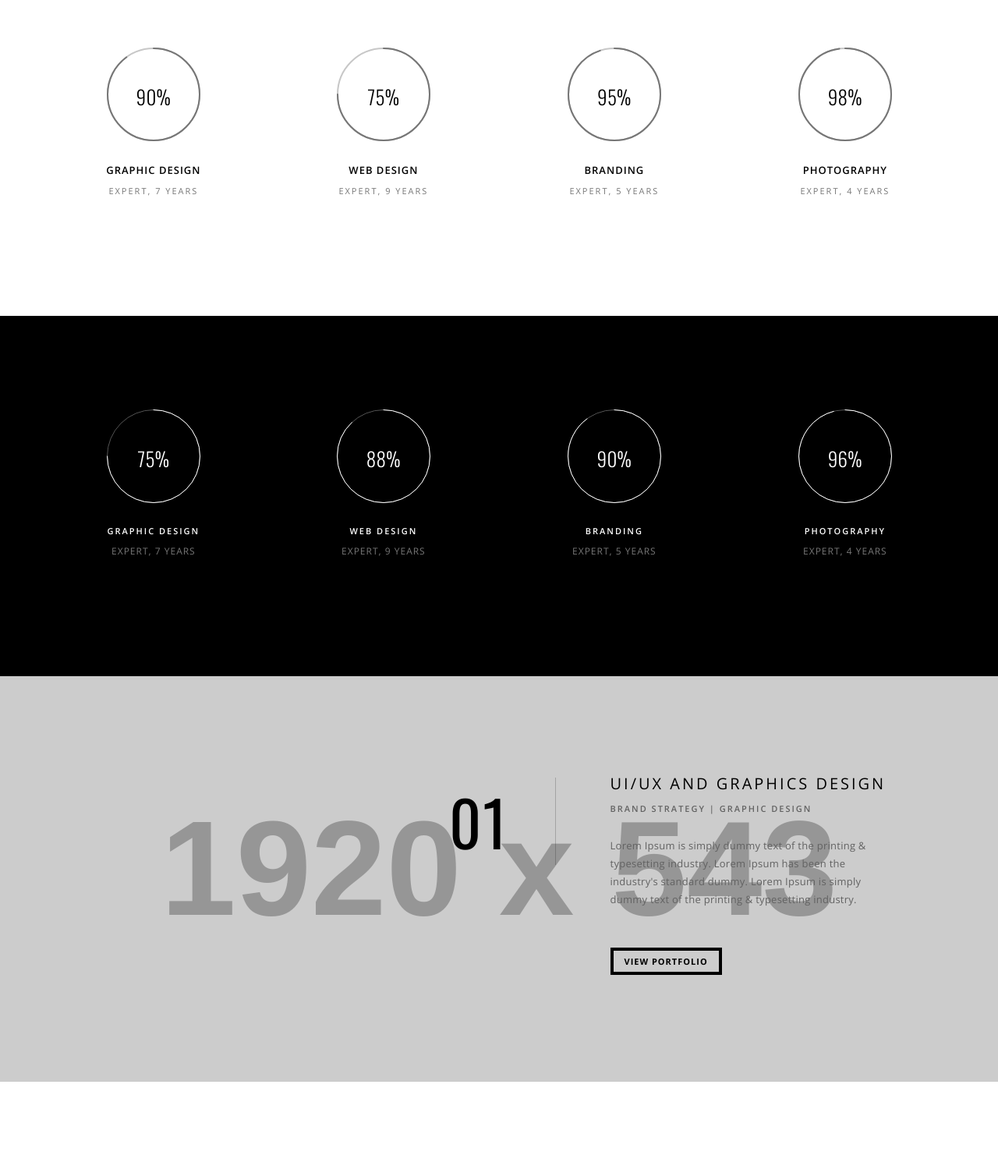
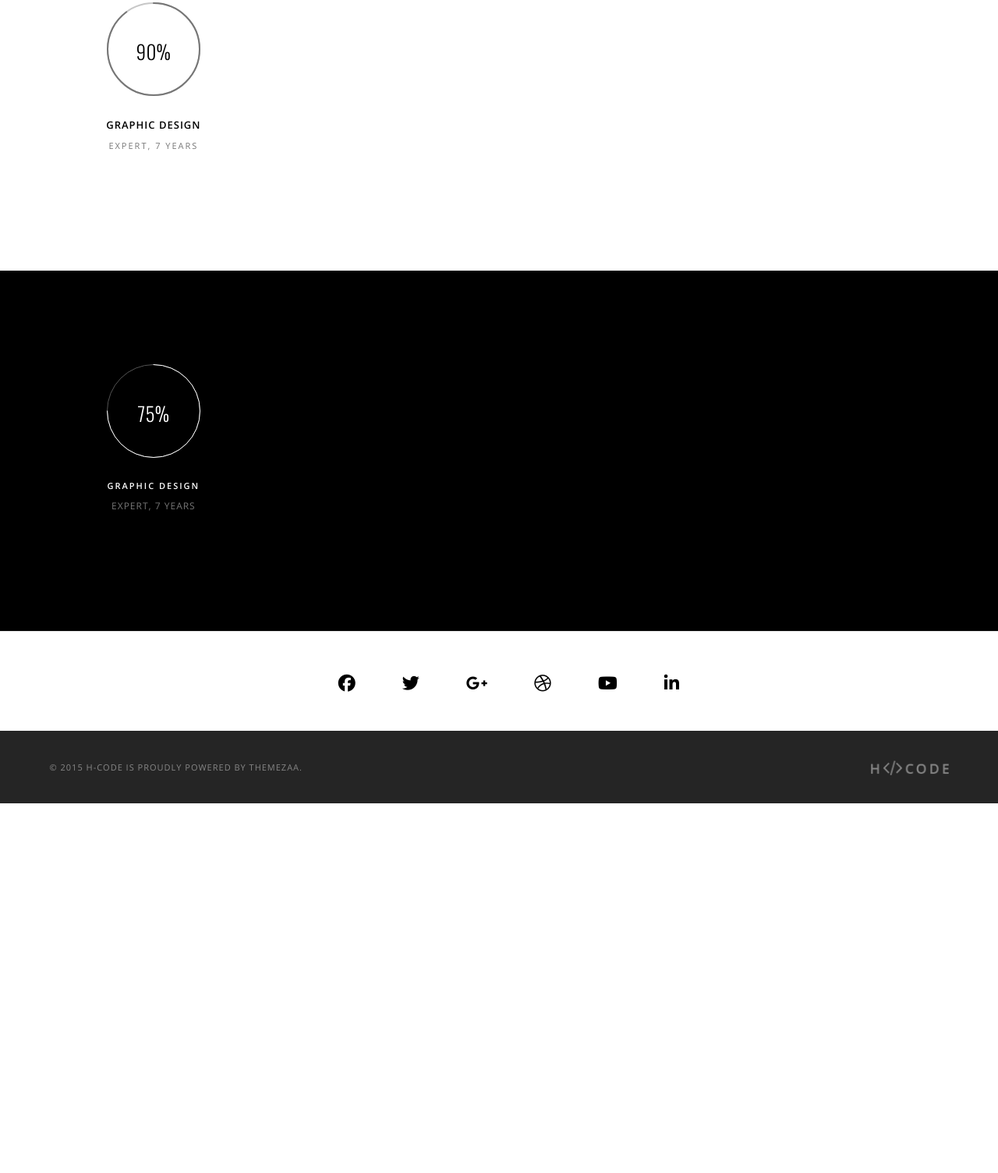
Before and after one commit to codeforhamburg/Offene-Stadt, a plain HTML site: page index.html in a window 1280 px wide. Shown: the part 1296-2800 px from the top of the page at 78% size. After the commit the page ends 2326 px from the top, so only its background shows below. Drawn offline with nearby package versions, Linux system fonts and the light colour scheme; placeholder pictures from the web are drawn by us.

Commit message:
Fehler im Inahlt

```diff
--- a/index.html
+++ b/index.html
@@ -143,18 +143,17 @@
                   <!-- counter -->
                   <div class="bottom-margin-small text-center counter-section wow fadeInUp xs-margin-bottom-ten" data-wow-duration="900ms">
                       <i class="icon-anchor medium-icon"></i>
-                       <span class="timer counter-number alt-font" data-to="810" data-speed="7000"></span>
                         <title>The Final Countdown</title>
                         <div id="getting-started"></div>
                         <script src="https://ajax.googleapis.com/ajax/libs/jquery/1.11.3/jquery.min.js"></script>
                         <script type="text/javascript" src="js/jquery.countdown.min.js"></script>
                         <script type="text/javascript">
-                        $('#getting-started').countdown('2016/12/30', function(event) {
+                        $('#getting-started').countdown('2017/01/03', function(event) {
                         $(this).html(event.strftime('%w weeks %d days %H:%M:%S'));
                         });
                         </script>
 
-                      <span class="counter-title">Projects</span>
+                      <span class="counter-title text-large">bis zum Tag der offenen Stadt</span>
                   </div>
                   <!-- end counter -->
               </div>
@@ -173,27 +172,7 @@
                       <span class="counter-title gray-text">Projects</span>
                   </div>
                   <!-- end counter -->
-                  <!-- counter -->
-                  <div class="col-md-3 col-sm-6 bottom-margin text-center counter-section wow fadeInUp sm-margin-bottom-ten" data-wow-duration="600ms">
-                      <i class="icon-download medium-icon"></i>
-                      <span class="timer counter-number white-text" data-to="749" data-speed="7000"></span>
-                      <span class="counter-title gray-text">Downloads</span>
-                  </div>
-                  <!-- end counter -->
-                  <!-- counter -->
-                  <div class="col-md-3 col-sm-6 bottom-margin-small text-center counter-section wow fadeInUp xs-margin-bottom-ten" data-wow-duration="900ms">
-                      <i class="icon-quote medium-icon"></i>
-                      <span class="timer counter-number white-text" data-to="782" data-speed="7000"></span>
-                      <span class="counter-title gray-text">Likes</span>
-                  </div>
-                  <!-- end counter -->
-                  <!-- counter -->
-                  <div class="col-md-3 col-sm-6 text-center counter-section wow fadeInUp" data-wow-duration="1200ms">
-                      <i class="icon-wine medium-icon"></i>
-                      <span class="timer counter-number white-text" data-to="987" data-speed="7000"></span>
-                      <span class="counter-title gray-text">Wine</span>
-                  </div>
-                  <!-- end counter -->
+
               </div>
           </div>
       </section>
@@ -208,33 +187,6 @@
                           <div class="chart-text">
                               <h5 class="black-text">Graphic Design</h5>
                               <p>Expert, 7 years</p>
-                          </div>
-                      </div>
-                      <!-- end pie charts -->
-                      <!-- pie charts -->
-                      <div class="col-md-3 col-sm-3 chart-style2 wow zoomIn xs-margin-bottom-ten">
-                          <div class="chart-percent"><span class="chart2 black-text" data-percent="75"><span class="percent"></span></span></div>
-                          <div class="chart-text">
-                              <h5 class="black-text">Web Design</h5>
-                              <p>Expert, 9 years</p>
-                          </div>
-                      </div>
-                      <!-- end pie charts -->
-                      <!-- pie charts -->
-                      <div class="col-md-3 col-sm-3 chart-style2 wow zoomIn xs-margin-bottom-ten">
-                          <div class="chart-percent"><span class="chart2 black-text" data-percent="95"><span class="percent"></span> </span></div>
-                          <div class="chart-text">
-                              <h5 class="black-text">Branding</h5>
-                              <p>Expert, 5 years</p>
-                          </div>
-                      </div>
-                      <!-- end pie charts -->
-                      <!-- pie charts -->
-                      <div class="col-md-3 col-sm-3 chart-style2 wow zoomIn">
-                          <div class="chart-percent"><span class="chart2 black-text" data-percent="98"><span class="percent"></span> </span></div>
-                          <div class="chart-text">
-                              <h5 class="black-text">Photography</h5>
-                              <p>Expert, 4 years</p>
                           </div>
                       </div>
                       <!-- end pie charts -->
@@ -256,80 +208,46 @@
                           </div>
                       </div>
                       <!-- end pie charts -->
-                      <!-- pie charts -->
-                      <div class="col-md-3 col-sm-3 wow bounceIn xs-margin-bottom-ten">
-                          <div class="chart-percent"><span class="chart white-text" data-percent="88"><span class="percent"></span></span></div>
-                          <div class="chart-text">
-                              <h5 class="white-text">Web Design</h5>
-                              <p>Expert, 9 years</p>
-                          </div>
-                      </div>
-                      <!-- end pie charts -->
-                      <!-- pie charts -->
-                      <div class="col-md-3 col-sm-3 wow bounceIn xs-margin-bottom-ten">
-                          <div class="chart-percent"><span class="chart white-text" data-percent="90"><span class="percent"></span> </span></div>
-                          <div class="chart-text">
-                              <h5 class="white-text">Branding</h5>
-                              <p>Expert, 5 years</p>
-                          </div>
-                      </div>
-                      <!-- end pie charts -->
-                      <!-- pie charts -->
-                      <div class="col-md-3 col-sm-3 wow bounceIn">
-                          <div class="chart-percent"><span class="chart white-text" data-percent="96"><span class="percent"></span> </span></div>
-                          <div class="chart-text">
-                              <h5 class="white-text">Photography</h5>
-                              <p>Expert, 4 years</p>
-                          </div>
-                      </div>
-                      <!-- end pie charts -->
                   </div>
               </div>
           </div>
       </section>
       <!-- end content section -->
-        <!-- slider -->
-        <div id="myCarousel2" class="carousel slide carousel-slide">
-                  <!-- slider indicators -->
-                  <ol class="carousel-indicators xs-indicators-black">
-                      <li data-target="#myCarousel2" data-slide-to="0" class="active"></li>
-                      <li data-target="#myCarousel2" data-slide-to="1"></li>
-                      <li data-target="#myCarousel2" data-slide-to="2"></li>
-                      <li data-target="#myCarousel2" data-slide-to="3"></li>
-                  </ol>
-                  <!-- end slider indicators -->
-                  <div class="carousel-inner xs-bg-gray">
-                      <!-- slider item -->
-                      <div class="item active">
-                          <!-- set the first background image using inline CSS below. -->
-                          <div class="fill xs-display-none" style="background-image:url('http://placehold.it/1920x543');"></div>
-                          <div class="case-study-slider clearfix">
-                              <div class="col-lg-7 col-md-9 col-sm-10 pull-right">
-                                  <div class="col-lg-3 col-md-3 col-sm-3 col-xs-12">
-                                      <span class="about-number black-text font-weight-400 letter-spacing-2 xs-no-border xs-no-padding-left">01</span>
-                                  </div>
-                                  <div class="col-lg-8 col-md-9 col-sm-9 col-xs-12 about-text position-relative">
-                                      <p class="title-small text-uppercase letter-spacing-3 black-text no-margin-bottom"><a href="#portfolio" class="inner-link">UI/UX and Graphics Design</a></p>
-                                      <span class="case-study-work letter-spacing-2">Brand Strategy  |  Graphic Design</span>
-                                      <p class="width-80">Lorem Ipsum is simply dummy text of the printing & typesetting industry. Lorem Ipsum has been the industry's standard dummy. Lorem Ipsum is simply dummy text of the printing & typesetting industry.</p>
-                                      <a class="highlight-button-black-border btn btn-small no-margin-bottom inner-link" href="#portfolio">View Portfolio</a>
+      <!-- footer -->
+         <footer class="bg-white border-top">
+             <div class="container onepage-footer-middle">
+                 <div class="row">
+                     <div class="col-md-12 col-sm-12 footer-social text-right text-center">
+                         <!-- social media link -->
+                         <a target="_blank" href="https://www.facebook.com/"><i class="fa fa-facebook"></i></a>
+                         <a target="_blank" href="https://twitter.com/"><i class="fa fa-twitter"></i></a>
+                         <a target="_blank" href="https://plus.google.com"><i class="fa fa-google-plus"></i></a>
+                         <a target="_blank" href="https://dribbble.com/"><i class="fa fa-dribbble"></i></a>
+                         <a target="_blank" href="https://www.youtube.com/"><i class="fa fa-youtube"></i></a>
+                         <a target="_blank" href="https://www.linkedin.com/"><i class="fa fa-linkedin"></i></a>
+                         <!-- end social media link -->
                      </div>
                  </div>
              </div>
+             <div class="container-fluid bg-dark-gray footer-bottom">
+                 <div class="container">
+                     <div class="row margin-three">
+                         <!-- copyright -->
+                         <div class="col-md-6 col-sm-6 col-xs-12 copyright text-left letter-spacing-1 xs-text-center xs-margin-bottom-one">
+                             &copy; 2015 H-Code is proudly powered by ThemeZaa.
                          </div>
-        <!-- end slider -->
-        <!-- content section -->
-        <section class="wow fadeIn">
-            <div class="container">
-                ...
+                         <!-- end copyright -->
+                         <!-- logo -->
+                         <div class="col-md-6 col-sm-6 col-xs-12 footer-logo text-right xs-text-center">
+                             <a href="index.html"><img src="images/logo-light-gray.png" alt=""/></a>
                          </div>
-        </section>
-        <!-- end content section -->
-        <!-- footer -->
-        <footer class="wow fadeIn">
-            <div class="container">
-                ...
+                         <!-- end logo -->
                      </div>
+                 </div>
+             </div>
+             <!-- scroll to top -->
+             <a href="javascript:;" class="scrollToTop"><i class="fa fa-angle-up"></i></a>
+             <!-- scroll to top end... -->
          </footer>
          <!-- end footer -->
         <!-- javascript libraries / javascript files set #2 -->
```
Lines whose indentation alone changed are shown as unchanged.
